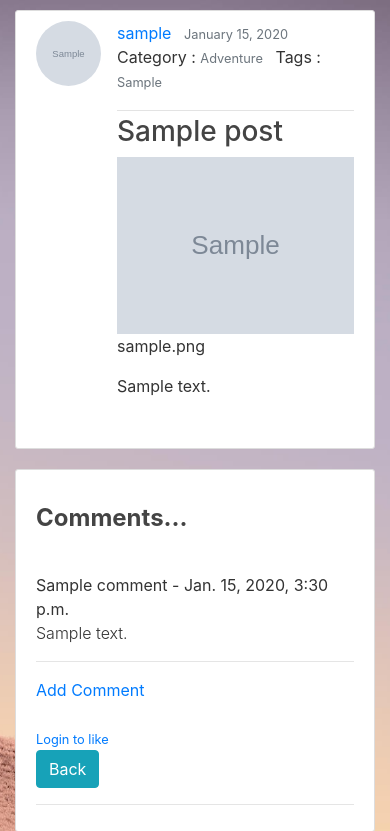
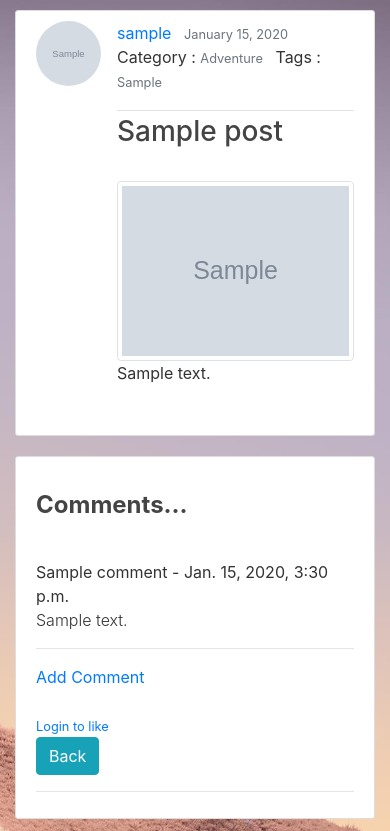
Before and after one commit to Chandlerrrr/Blogverge, a Django app: page /post/1 in a window 390 px wide. Shown: the part 56-887 px from the top of the page. Run offline with Django 3.2, Linux system fonts and the light colour scheme; tables that the repository leaves empty hold one stand-in row (values such as "Sample post"); grey boxes marked "Sample" are stand-in pictures; some libraries are stand-ins or nearby versions.

Commit message:
image responsive fix5

```diff
--- a/Blog/templates/blog/post_detail.html
+++ b/Blog/templates/blog/post_detail.html
@@ -16,11 +16,9 @@
                         {% endif %}
                     </div>
                     <h3 class="article-title">{{ object.title }}</h3>
-                    <div class="thumbnail">
-                        <img class="img-fluid"  src="{{ object.header_image.url }}" style="align-items: center">
-                        <div class="caption">
-                             <p class="font-weight-normal">{{ object.header_image.name }}</p>
-                        </div>
+                <br>
+                    <div class="img-fluid">
+                        <img class="img-thumbnail"  src="{{ object.header_image.url }}" style="align-items: center">
                     </div>
                     <p class="article-content">{{ object.content|safe }}</p>
                 <br>
```
